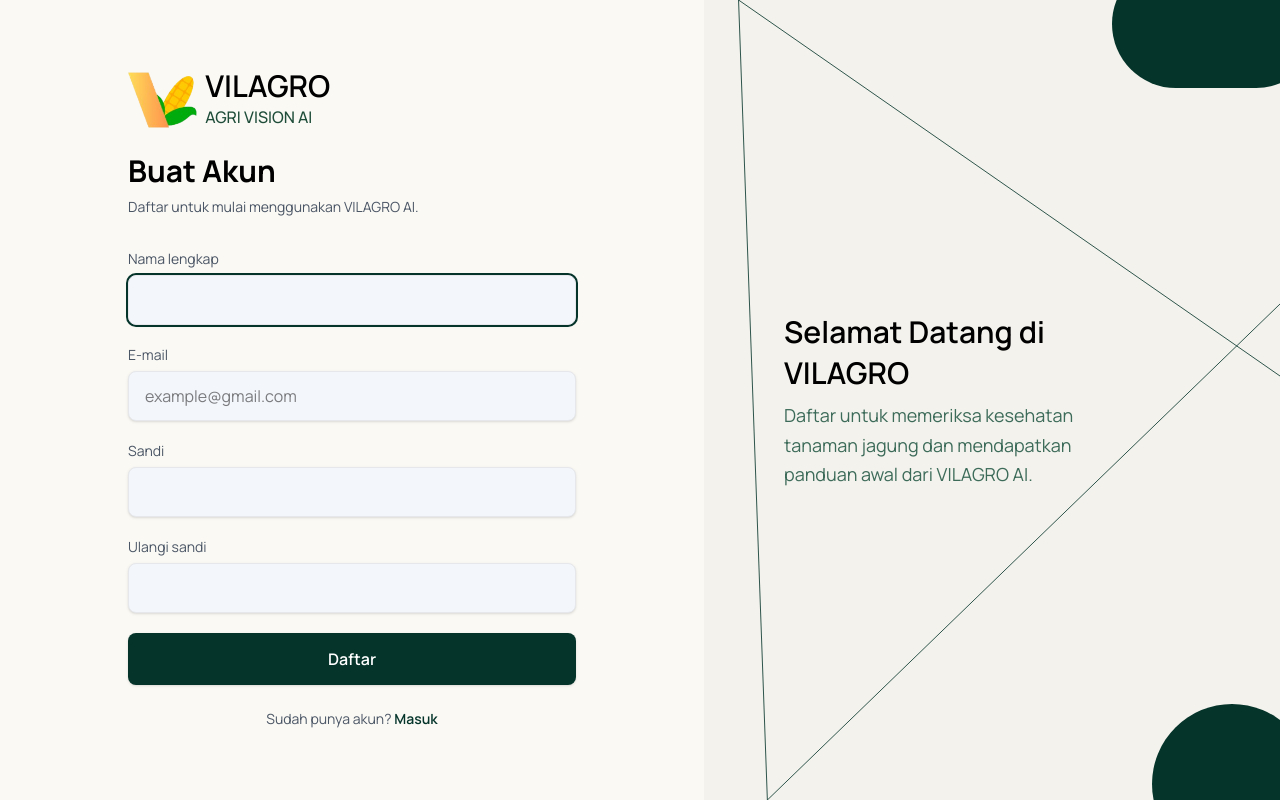
After one commit to rizkydwiprimadeva/VILAGRO, a Laravel app: page /register in a window 1280 px wide. The commit adds this page. Run offline with Laravel 12, Linux system fonts and the light colour scheme; style sheets or scripts are compiled from the project's sources.

```diff
--- a/app/Http/Controllers/AuthController.php
+++ b/app/Http/Controllers/AuthController.php
@@ -2,17 +2,43 @@
 
 namespace App\Http\Controllers;
 
+use App\Models\User;
+use Illuminate\Contracts\View\View;
+use Illuminate\Http\RedirectResponse;
 use Illuminate\Http\Request;
 use Illuminate\Support\Facades\Auth;
+use Illuminate\Validation\Rule;
+use Illuminate\Validation\Rules\Password;
 
 class AuthController extends Controller
 {
-    public function showLogin()
+    public function showLogin(): View
     {
         return view('auth.login');
     }
 
-    public function login(Request $request)
+    public function showRegistration(): View
+    {
+        return view('auth.register');
+    }
+
+    public function register(Request $request): RedirectResponse
+    {
+        $validated = $request->validate([
+            'name' => ['required', 'string', 'max:255'],
+            'email' => ['required', 'string', 'email', 'max:255', Rule::unique('users', 'email')],
+            'password' => ['required', 'confirmed', Password::min(8)],
+        ]);
+
+        $user = User::create($validated);
+
+        Auth::login($user);
+        $request->session()->regenerate();
+
+        return redirect()->route('home');
+    }
+
+    public function login(Request $request): RedirectResponse
     {
         $credentials = $request->validate([
             'email' => ['required', 'email'],
@@ -21,7 +47,8 @@ class AuthController extends Controller
 
         if (Auth::attempt($credentials, $request->boolean('remember'))) {
             $request->session()->regenerate();
-            return redirect()->intended('/dashboard');
+
+            return redirect()->route('home');
         }
 
         return back()->withErrors([
@@ -29,11 +56,12 @@ class AuthController extends Controller
         ])->onlyInput('email');
     }
 
-    public function logout(Request $request)
+    public function logout(Request $request): RedirectResponse
     {
         Auth::logout();
         $request->session()->invalidate();
         $request->session()->regenerateToken();
+
         return redirect('/login');
     }
 }
--- a/resources/views/auth/login.blade.php
+++ b/resources/views/auth/login.blade.php
@@ -96,7 +96,7 @@
 
             <p class="mt-6 text-center text-sm text-gray-600">
                 Tidak punya akun?
-                <a href="#" class="font-semibold text-[#04342a] hover:underline">Daftar Disini</a>
+                <a href="{{ route('register') }}" class="font-semibold text-[#04342a] hover:underline">Daftar Disini</a>
             </p>
         </div>
     </div>
--- /dev/null
+++ b/resources/views/auth/register.blade.php
@@ -0,0 +1,94 @@
+<!DOCTYPE html>
+<html lang="id">
+<head>
+    <meta charset="UTF-8">
+    <meta name="viewport" content="width=device-width, initial-scale=1">
+    <title>Daftar Akun - VILAGRO</title>
+    <link rel="preconnect" href="https://fonts.googleapis.com">
+    <link rel="preconnect" href="https://fonts.gstatic.com" crossorigin>
+    <link href="https://fonts.googleapis.com/css2?family=Manrope:wght@400;500;600;700&display=swap" rel="stylesheet">
+    @vite(['resources/css/auth.css', 'resources/js/app.js'])
+</head>
+<body class="min-h-screen bg-[#faf9f4] font-[Manrope,sans-serif]">
+<div class="flex min-h-screen">
+    <div class="flex w-full items-center justify-center px-6 py-10 md:w-[55%] md:px-12">
+        <div class="w-full max-w-md">
+            <a href="{{ route('home') }}" class="mb-6 flex items-center gap-2">
+                <img src="{{ asset('images/logo-symbol.png') }}" alt="VILAGRO" class="h-14 w-auto shrink-0">
+                <span>
+                    <span class="block text-3xl font-semibold leading-none text-black">VILAGRO</span>
+                    <span class="mt-1 block text-base font-medium text-[#1f4d3a]">AGRI VISION AI</span>
+                </span>
+            </a>
+
+            <h1 class="mb-2 text-left text-3xl font-bold">Buat Akun</h1>
+            <p class="mb-8 text-sm text-gray-600">Daftar untuk mulai menggunakan VILAGRO AI.</p>
+
+            <form method="POST" action="{{ route('register') }}" class="space-y-5">
+                @csrf
+
+                <div>
+                    <label for="name" class="mb-1.5 block text-sm text-gray-600">Nama lengkap</label>
+                    <input id="name" type="text" name="name" value="{{ old('name') }}" autocomplete="name" required autofocus
+                           class="w-full rounded-lg border border-gray-200 bg-[#f3f6fb] px-4 py-3 text-base shadow-sm focus:outline-none focus:ring-2 focus:ring-[#04342a]">
+                    @error('name')
+                        <p class="mt-1 text-sm text-red-600">{{ $message }}</p>
+                    @enderror
+                </div>
+
+                <div>
+                    <label for="email" class="mb-1.5 block text-sm text-gray-600">E-mail</label>
+                    <input id="email" type="email" name="email" value="{{ old('email') }}" placeholder="example@gmail.com" autocomplete="email" required
+                           class="w-full rounded-lg border border-gray-200 bg-[#f3f6fb] px-4 py-3 text-base shadow-sm focus:outline-none focus:ring-2 focus:ring-[#04342a]">
+                    @error('email')
+                        <p class="mt-1 text-sm text-red-600">{{ $message }}</p>
+                    @enderror
+                </div>
+
+                <div>
+                    <label for="password" class="mb-1.5 block text-sm text-gray-600">Sandi</label>
+                    <input id="password" type="password" name="password" autocomplete="new-password" required
+                           class="w-full rounded-lg border border-gray-200 bg-[#f3f6fb] px-4 py-3 text-base shadow-sm focus:outline-none focus:ring-2 focus:ring-[#04342a]">
+                    @error('password')
+                        <p class="mt-1 text-sm text-red-600">{{ $message }}</p>
+                    @enderror
+                </div>
+
+                <div>
+                    <label for="password_confirmation" class="mb-1.5 block text-sm text-gray-600">Ulangi sandi</label>
+                    <input id="password_confirmation" type="password" name="password_confirmation" autocomplete="new-password" required
+                           class="w-full rounded-lg border border-gray-200 bg-[#f3f6fb] px-4 py-3 text-base shadow-sm focus:outline-none focus:ring-2 focus:ring-[#04342a]">
+                </div>
+
+                <button type="submit" class="w-full rounded-lg bg-[#04342a] py-3.5 text-base font-semibold text-white shadow transition hover:bg-[#06483a]">
+                    Daftar
+                </button>
+            </form>
+
+            <p class="mt-6 text-center text-sm text-gray-600">
+                Sudah punya akun?
+                <a href="{{ route('login') }}" class="font-semibold text-[#04342a] hover:underline">Masuk</a>
+            </p>
+        </div>
+    </div>
+
+    <div class="relative hidden items-center overflow-hidden bg-[#f3f2ec] md:flex md:w-[45%]">
+        <svg class="pointer-events-none absolute inset-0 h-full w-full" aria-hidden="true" preserveAspectRatio="none" viewBox="0 0 100 100" fill="none" stroke="#04342a" stroke-width="0.12">
+            <line x1="6" y1="0" x2="11" y2="100"/>
+            <line x1="6" y1="0" x2="100" y2="47"/>
+            <line x1="100" y1="38" x2="11" y2="100"/>
+        </svg>
+
+        <div class="absolute -top-10 -right-10 h-32 w-52 rounded-full bg-[#04342a]"></div>
+        <div class="absolute -bottom-16 -right-8 h-40 w-40 rounded-full bg-[#04342a]"></div>
+
+        <div class="relative z-10 px-10 lg:px-20">
+            <h2 class="text-3xl font-semibold leading-snug">Selamat Datang di<br>VILAGRO</h2>
+            <p class="mt-2 max-w-xs text-lg leading-relaxed text-[#3d6b5a]">
+                Daftar untuk memeriksa kesehatan tanaman jagung dan mendapatkan panduan awal dari VILAGRO AI.
+            </p>
+        </div>
+    </div>
+</div>
+</body>
+</html>
--- a/routes/web.php
+++ b/routes/web.php
@@ -12,15 +12,10 @@ Route::post('/contact', [ContactController::class, 'submit'])->name('contact.sub
 Route::middleware('guest')->group(function () {
     Route::get('/login', [AuthController::class, 'showLogin'])->name('login');
     Route::post('/login', [AuthController::class, 'login']);
+    Route::get('/register', [AuthController::class, 'showRegistration'])->name('register');
+    Route::post('/register', [AuthController::class, 'register']);
 });
 
 Route::post('/logout', [AuthController::class, 'logout'])
     ->middleware('auth')
     ->name('logout');
-
-// Halaman yang harus login dulu
-Route::middleware('auth')->group(function () {
-    Route::get('/dashboard', function () {
-        return view('dashboard');
-    })->name('dashboard');
-});
```
Also changed, not shown: resources/views/dashboard.blade.php (deleted, +0 -142 lines), resources/views/partials/header.blade.php (+12 -3 lines), tests/Feature/LoginTest.php (added, +26 -0 lines), tests/Feature/RegistrationTest.php (added, +81 -0 lines).
